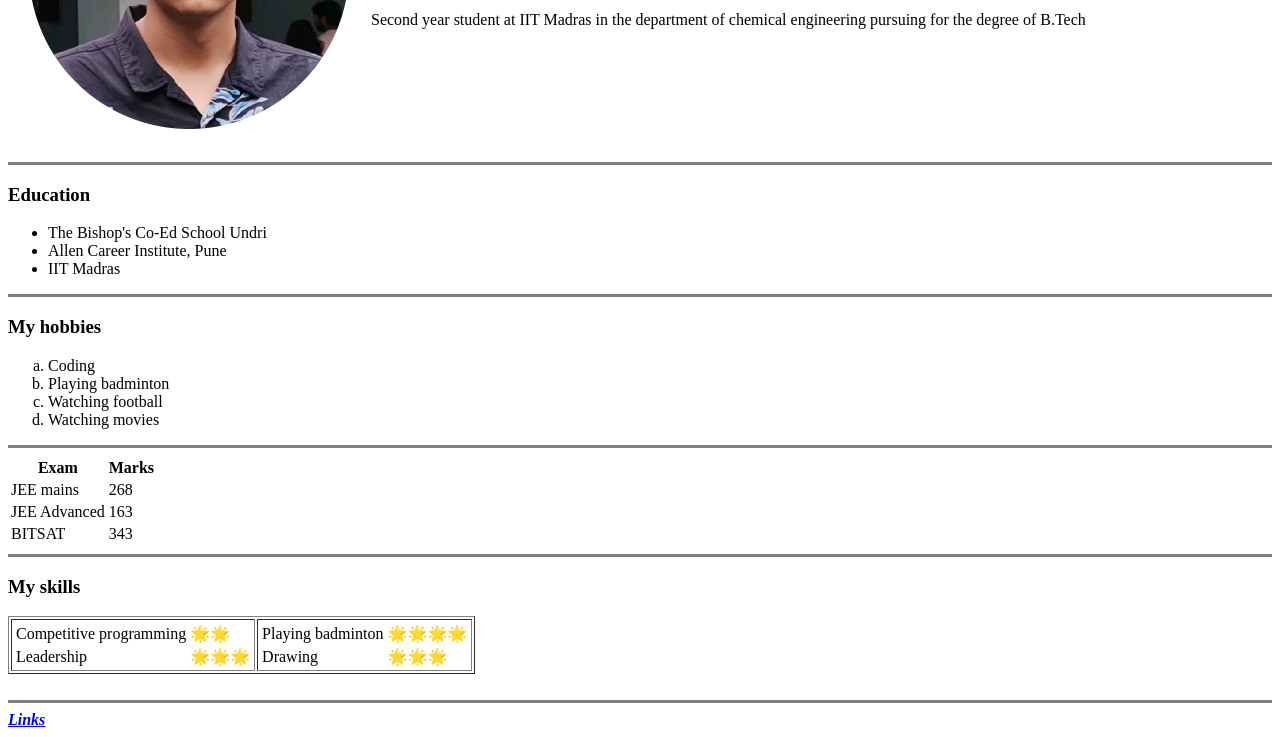
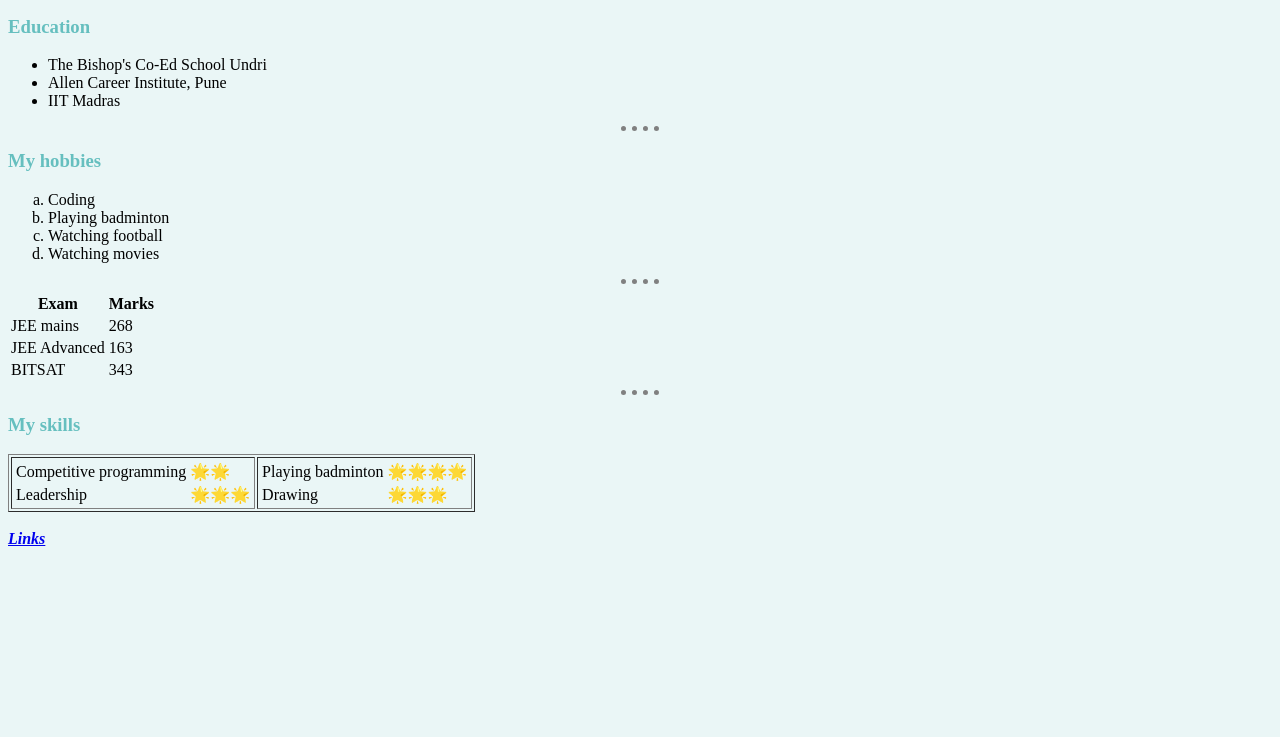
Before and after one commit to Kush-Shah20/CV, a plain HTML site: page index.html in a window 1280 px wide. Shown: the part 220-957 px from the top of the page. After the commit the page ends 800 px from the top, so only its background shows below. Drawn offline with Linux system fonts and the light colour scheme.

Commit message:
Add files via upload
first update

```diff
--- /dev/null
+++ b/css/styles.css
@@ -0,0 +1,25 @@
+body
+    {
+        background-color: #EAF6F6;
+    }
+hr
+    {
+        background-color: #EAF6F6;
+        border-style: dotted none none;
+        border-color: grey;
+        border-width: 5px;
+        height: 0px;
+        width: 3%;
+    }
+img
+    {
+        height: 150px;
+    }
+h1
+{
+    color: #66BFBF;
+}
+h3
+{
+    color: #66BFBF;
+}
--- a/index.html
+++ b/index.html
@@ -5,6 +5,7 @@
     <meta http-equiv="X-UA-Compatible" content="IE=edge">
     <meta name="viewport" content="width=device-width, initial-scale=1.0">
     <title>Kush's Personal Site</title>
+    <link rel="stylesheet" href="css/styles.css">
 </head>
 <body>
     <table cellspacing="20">
@@ -87,7 +88,7 @@
         </tr>
     </table>
     <br>
-    <hr size="3" noshade>
     <em><strong><a href="links.html">Links</a></strong></em>
+    <br><br>
 </body>
 </html>
```
Also changed, not shown: links.html (+1 -0 lines), KushPhoto.jpg (added).
